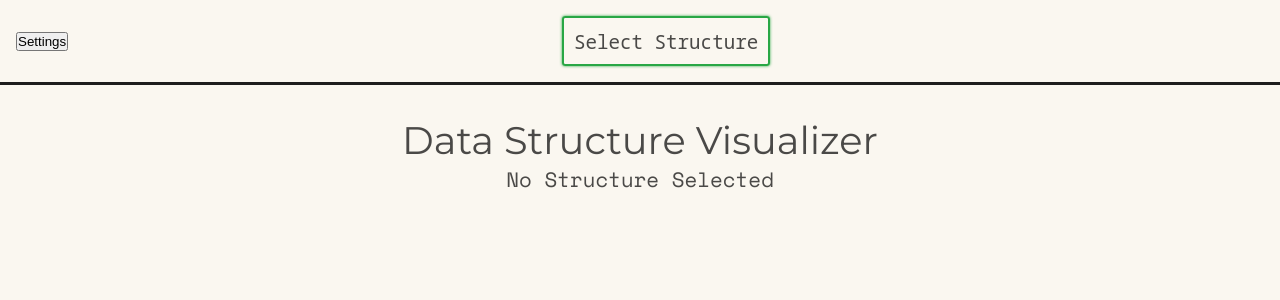
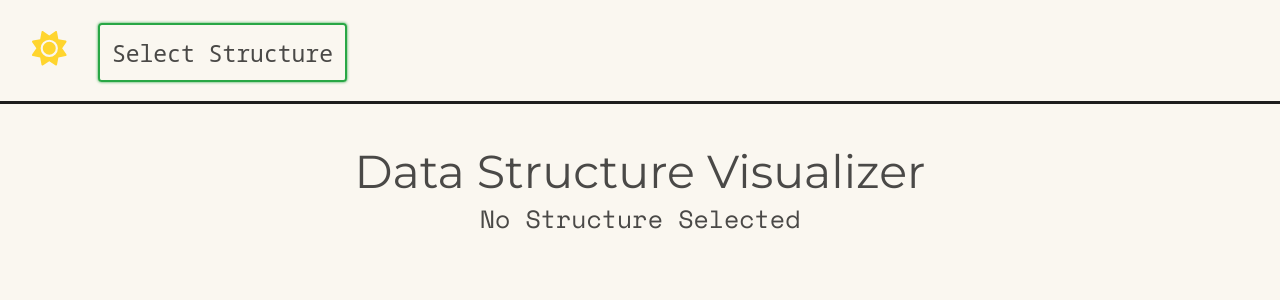
Before and after one commit to mattbriggs04/data-structure-visualizer, a React (Vite) app: page / in a window 1280 px wide. Shown: the top 300 px of the page. Built offline with nearby package versions, Linux system fonts and the light colour scheme.

Commit message:
added light-dark mode transition time and moon/sun icon

```diff
--- a/package.json
+++ b/package.json
@@ -10,6 +10,7 @@
     "preview": "vite preview"
   },
   "dependencies": {
+    "@fortawesome/free-regular-svg-icons": "^6.7.2",
     "@fortawesome/free-solid-svg-icons": "^6.7.2",
     "@fortawesome/react-fontawesome": "^0.2.2",
     "@visx/group": "^3.12.0",
--- a/src/comp/ControlPanel.css
+++ b/src/comp/ControlPanel.css
@@ -13,7 +13,6 @@
 
 .controlpanel-container input {
     margin-right: 2em;
-    transition: 0.5s;
     background-color: var(--bg-color);
     border: 2px solid var(--bg-color-contrast);
 }
--- a/src/comp/Menu.css
+++ b/src/comp/Menu.css
@@ -22,3 +22,20 @@
     transition: 500ms;
     box-shadow: 0 0 8px var(--fg-color);
 }
+
+.menu-container .theme-select-btn {
+    outline: none;
+    border: none;
+    width: 60px;
+
+    margin-right: 1rem;
+
+    padding: 0.6rem;
+    font-size: 1.8rem;
+    color: var(--icon-color);
+    background-color: transparent;
+}
+
+.menu-container .theme-select-btn:hover {
+    cursor: pointer;
+}
--- a/src/comp/Menu.tsx
+++ b/src/comp/Menu.tsx
@@ -3,6 +3,9 @@ import './Menu.css';
 import ControlPanel from "./ControlPanel"
 import StructureModal from "./StructureModal"
 import { DataType } from "../types/types"
+import { FontAwesomeIcon } from "@fortawesome/react-fontawesome";
+import { faMoon } from "@fortawesome/free-regular-svg-icons";
+import { faSun } from "@fortawesome/free-solid-svg-icons";
 
 interface MenuProps {
     structure: string;
@@ -27,8 +30,12 @@ function Menu({ structure, setStructure, data, setData, theme, setTheme }: MenuP
         <>
             {isSelect && <StructureModal setIsSelect={setIsSelect} setStructure={setStructure} />}
             <div className="menu-container">
-                <button onClick={handleThemeChange} className={`theme-select-btn`}>Settings</button>
-                <button onClick={handleSelectBtn} className={`button-style1 select-structure-btn`}>Select Structure</button>
+                <div>
+                    <button onClick={handleThemeChange} className={`theme-select-btn`}>
+                        <FontAwesomeIcon icon={theme === 'light' ? faSun : faMoon} />
+                    </button>
+                    <button onClick={handleSelectBtn} className={`button-style1 select-structure-btn`}>Select Structure</button>
+                </div>
                 <ControlPanel structure={structure} data={data} setData={setData} />
             </div>
         </>
--- a/src/index.css
+++ b/src/index.css
@@ -9,6 +9,7 @@
   --bg-color: #faf7f0;
   --bg-color-contrast: #1d1d1d;
   --fg-color: #28A745;
+  --icon-color: rgb(255, 213, 46);
   --accent-color: #ffd700;
 }
 /* system by default, can be overriden with data-theme */
@@ -20,6 +21,7 @@
     --bg-color-contrast: #faf7f0;
     --fg-color: #19bc8b;
     --accent-color: #ffd700;
+    --icon-color: #eee;
   }
 }
 
@@ -30,16 +32,18 @@
   --bg-color-contrast: #1d1d1d;
   --fg-color: #28A745;
   --accent-color: #ffd700;
+  --icon-color: rgb(255, 213, 46);
 }
 
 * {
   margin: 0;
   padding: 0;
   box-sizing: border-box;
+  transition: background-color 300ms ease-in-out;
 }
 
 /* global styles for common elements */
-body {
+html, body {
   background-color: var(--bg-color);
   color: var(--text-color);
   font-size: 1.2rem;
```
Also changed, not shown: 2 other files (tests, documents, lock files or other folders).
